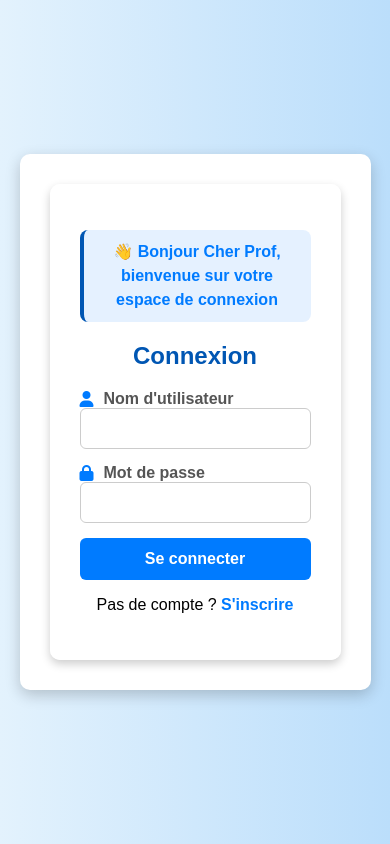
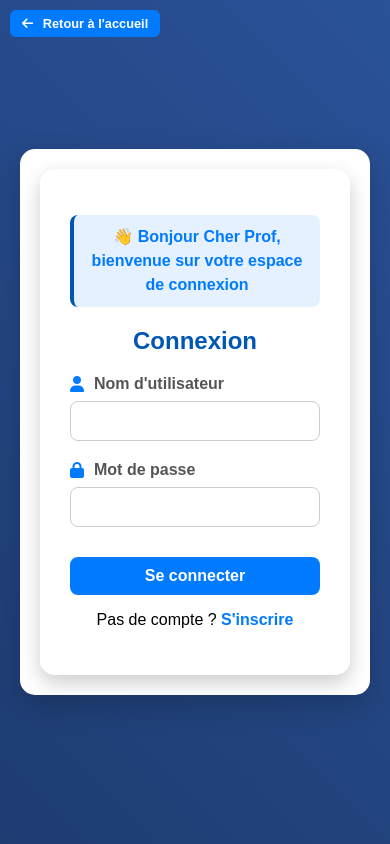
Before and after one commit to 1fatm/IPLD-NEW, a Python web app: template python/templates/connexion_prof.html in a window 390 px wide. Run offline with Jinja, Linux system fonts and the light colour scheme; the template is opened without the code that fills it, so the values that code supplies are empty; grey boxes are pictures that could not be loaded.

Commit message:
Mofications pages

```diff
--- a/python/static/css/styles.css
+++ b/python/static/css/styles.css
@@ -1,4 +1,4 @@
-/* Styles globaux */
+
 body {
     font-family: 'Poppins', sans-serif;
     margin: 0;
@@ -6,71 +6,67 @@ body {
     display: flex;
     justify-content: center;
     align-items: center;
-    background: linear-gradient(to right, #e3f2fd, #bbdefb);
+    background: linear-gradient(45deg, #1e3c72, #2a5298);
+    overflow: hidden;
 }
 
-/* Conteneur principal */
+
 .container {
     display: flex;
     width: 90%;
     max-width: 1000px;
     height: 80vh;
     background-color: #fff;
-    box-shadow: 0 5px 15px rgba(0, 0, 0, 0.2);
-    border-radius: 10px;
+    box-shadow: 0 10px 30px rgba(0, 0, 0, 0.2);
+    border-radius: 15px;
     overflow: hidden;
+    animation: fadeIn 1s ease-out;
 }
 
-/* Section Image */
+@keyframes fadeIn {
+    from { opacity: 0; transform: translateY(-20px); }
+    to { opacity: 1; transform: translateY(0); }
+}
+
+
 .image-section {
     flex: 1;
-    background: url('../images/image1.jpeg') center/contain no-repeat;
+    background: url('../images/image1.jpeg') center/cover no-repeat;
     position: relative;
+    animation: slideInLeft 1s ease-out;
 }
 
-/* Effet de superposition */
-.image-section::before {
-    content: "";
-    position: absolute;
-    width: 100%;
-    height: 100%;
-
+@keyframes slideInLeft {
+    from { transform: translateX(-100%); opacity: 0; }
+    to { transform: translateX(0); opacity: 1; }
 }
 
-/* Section Formulaire */
+
 .form-section {
     flex: 1;
     display: flex;
     justify-content: center;
     align-items: center;
     padding: 20px;
+    animation: slideInRight 1s ease-out;
 }
 
-/* Conteneur du formulaire */
+@keyframes slideInRight {
+    from { transform: translateX(100%); opacity: 0; }
+    to { transform: translateX(0); opacity: 1; }
+}
+
+
 .login-container {
     width: 100%;
     max-width: 350px;
     text-align: center;
     padding: 30px;
     background: rgba(255, 255, 255, 0.95);
-    border-radius: 10px;
-    box-shadow: 0 4px 10px rgba(0, 0, 0, 0.2);
-    animation: slideIn 0.6s ease-out;
+    border-radius: 15px;
+    box-shadow: 0 8px 20px rgba(0, 0, 0, 0.2);
 }
 
-/* Animation d’apparition */
-@keyframes slideIn {
-    from {
-        transform: translateY(20px);
-        opacity: 0;
-    }
-    to {
-        transform: translateY(0);
-        opacity: 1;
-    }
-}
-
-/* Message de bienvenue */
 .welcome-message {
     font-size: 1.2em;
     color: #007BFF;
@@ -81,18 +77,22 @@ body {
     background-color: rgba(0, 123, 255, 0.1);
     border-radius: 8px;
     border-left: 4px solid #0056b3;
+    animation: fadeIn 1.5s ease-out;
 }
 
-/* Titres */
+
 h2 {
     margin-bottom: 20px;
     color: #0056b3;
+    font-size: 1.8rem;
+    animation: fadeIn 1.5s ease-out;
 }
 
-/* Groupe d'entrée */
+
 .input-group {
-    margin-bottom: 15px;
+    margin-bottom: 20px;
     text-align: left;
+    animation: fadeIn 1.5s ease-out;
 }
 
 .input-group label {
@@ -100,6 +100,7 @@ h2 {
     display: flex;
     align-items: center;
     color: #555;
+    margin-bottom: 8px;
 }
 
 .input-group label i {
@@ -107,33 +108,34 @@ h2 {
     color: #007BFF;
 }
 
-/* Champs de saisie */
+
 input {
     width: 100%;
     padding: 12px;
     border: 1px solid #ccc;
-    border-radius: 6px;
+    border-radius: 8px;
     box-sizing: border-box;
     transition: 0.3s;
+    font-size: 1rem;
 }
 
 input:focus {
     border-color: #007BFF;
-    box-shadow: 0 0 5px rgba(0, 123, 255, 0.5);
+    box-shadow: 0 0 8px rgba(0, 123, 255, 0.5);
 }
 
-/* Bouton */
 button {
     width: 100%;
     padding: 12px;
     background: #007BFF;
     border: none;
-    border-radius: 6px;
+    border-radius: 8px;
     color: white;
     font-size: 16px;
     font-weight: bold;
     cursor: pointer;
     transition: 0.3s;
+    margin-top: 10px;
 }
 
 button:hover {
@@ -141,18 +143,32 @@ button:hover {
     transform: scale(1.05);
 }
 
-/* Message d’erreur */
+
 .error-message {
     color: #dc3545;
     margin-top: 10px;
     display: none;
+    font-weight: bold;
 }
 
-/* Responsive */
+
+p a {
+    color: #007BFF;
+    text-decoration: none;
+    font-weight: bold;
+    transition: 0.3s;
+}
+
+p a:hover {
+    text-decoration: underline;
+    color: #0056b3;
+}
+
 @media (max-width: 768px) {
     .container {
         flex-direction: column;
         height: auto;
+        margin: 20px;
     }
 
     .image-section {
@@ -164,15 +180,49 @@ button:hover {
     }
 
     .form-section {
-        padding: 30px;
+        padding: 20px;
+    }
+
+    h2 {
+        font-size: 1.5rem;
+    }
+
+    input {
+        padding: 10px;
+    }
+
+    button {
+        padding: 10px;
     }
 }
-p a {
-    color: #007bff;
+
+.back-button {
+    display: inline-block;
+    padding: 6px 12px;
+    background-color: #007BFF;
+    color: white;
     text-decoration: none;
+    border-radius: 6px;
     font-weight: bold;
+    transition: 0.3s;
+    font-size: 0.8rem;
+    margin: 5px;
+    box-sizing: border-box; /
 }
 
-p a:hover {
-    text-decoration: underline;
+.back-button:hover {
+    background-color: #0056b3;
+    transform: scale(1.05);
 }
+
+.back-button i {
+    margin-right: 6px;
+}
+
+
+.back-button.top-left {
+    position: absolute;
+    top: 10px;
+    left: 10px;
+    z-index: 10;
+}
--- a/python/static/css/styles1.css
+++ b/python/static/css/styles1.css
@@ -1,4 +1,4 @@
-/* Styles globaux */
+
 body {
     font-family: 'Poppins', sans-serif;
     margin: 0;
@@ -6,71 +6,67 @@ body {
     display: flex;
     justify-content: center;
     align-items: center;
-    background: linear-gradient(to right, #e3f2fd, #bbdefb);
+    background: linear-gradient(45deg, #1e3c72, #2a5298);
+    overflow: hidden;
 }
 
-/* Conteneur principal */
+
 .container {
     display: flex;
     width: 90%;
     max-width: 1000px;
     height: 80vh;
     background-color: #fff;
-    box-shadow: 0 5px 15px rgba(0, 0, 0, 0.2);
-    border-radius: 10px;
+    box-shadow: 0 10px 30px rgba(0, 0, 0, 0.2);
+    border-radius: 15px;
     overflow: hidden;
+    animation: fadeIn 1s ease-out;
 }
 
-/* Section Image */
+@keyframes fadeIn {
+    from { opacity: 0; transform: translateY(-20px); }
+    to { opacity: 1; transform: translateY(0); }
+}
+
+
 .image-section {
     flex: 1;
-    background: url('../images/image6.jpeg') center/contain no-repeat;
+    background: url('../images/image6.jpeg') center/cover no-repeat;
     position: relative;
+    animation: slideInLeft 1s ease-out;
 }
 
-/* Effet de superposition */
-.image-section::before {
-    content: "";
-    position: absolute;
-    width: 100%;
-    height: 100%;
-
+@keyframes slideInLeft {
+    from { transform: translateX(-100%); opacity: 0; }
+    to { transform: translateX(0); opacity: 1; }
 }
 
-/* Section Formulaire */
+
 .form-section {
     flex: 1;
     display: flex;
     justify-content: center;
     align-items: center;
     padding: 20px;
+    animation: slideInRight 1s ease-out;
 }
 
-/* Conteneur du formulaire */
+@keyframes slideInRight {
+    from { transform: translateX(100%); opacity: 0; }
+    to { transform: translateX(0); opacity: 1; }
+}
+
 .login-container {
     width: 100%;
     max-width: 350px;
     text-align: center;
     padding: 30px;
     background: rgba(255, 255, 255, 0.95);
-    border-radius: 10px;
-    box-shadow: 0 4px 10px rgba(0, 0, 0, 0.2);
-    animation: slideIn 0.6s ease-out;
+    border-radius: 15px;
+    box-shadow: 0 8px 20px rgba(0, 0, 0, 0.2);
 }
 
-/* Animation d’apparition */
-@keyframes slideIn {
-    from {
-        transform: translateY(20px);
-        opacity: 0;
-    }
-    to {
-        transform: translateY(0);
-        opacity: 1;
-    }
-}
 
-/* Message de bienvenue */
 .welcome-message {
     font-size: 1.2em;
     color: #007BFF;
@@ -81,18 +77,22 @@ body {
     background-color: rgba(0, 123, 255, 0.1);
     border-radius: 8px;
     border-left: 4px solid #0056b3;
+    animation: fadeIn 1.5s ease-out;
 }
 
-/* Titres */
+
 h2 {
     margin-bottom: 20px;
     color: #0056b3;
+    font-size: 1.8rem;
+    animation: fadeIn 1.5s ease-out;
 }
 
-/* Groupe d'entrée */
+
 .input-group {
-    margin-bottom: 15px;
+    margin-bottom: 20px;
     text-align: left;
+    animation: fadeIn 1.5s ease-out;
 }
 
 .input-group label {
@@ -100,6 +100,7 @@ h2 {
     display: flex;
     align-items: center;
     color: #555;
+    margin-bottom: 8px;
 }
 
 .input-group label i {
@@ -107,33 +108,35 @@ h2 {
     color: #007BFF;
 }
 
-/* Champs de saisie */
+
 input {
     width: 100%;
     padding: 12px;
     border: 1px solid #ccc;
-    border-radius: 6px;
+    border-radius: 8px;
     box-sizing: border-box;
     transition: 0.3s;
+    font-size: 1rem;
 }
 
 input:focus {
     border-color: #007BFF;
-    box-shadow: 0 0 5px rgba(0, 123, 255, 0.5);
+    box-shadow: 0 0 8px rgba(0, 123, 255, 0.5);
 }
 
-/* Bouton */
+
 button {
     width: 100%;
     padding: 12px;
     background: #007BFF;
     border: none;
-    border-radius: 6px;
+    border-radius: 8px;
     color: white;
     font-size: 16px;
     font-weight: bold;
     cursor: pointer;
     transition: 0.3s;
+    margin-top: 10px;
 }
 
 button:hover {
@@ -141,18 +144,33 @@ button:hover {
     transform: scale(1.05);
 }
 
-/* Message d’erreur */
+
 .error-message {
     color: #dc3545;
     margin-top: 10px;
     display: none;
+    font-weight: bold;
 }
 
-/* Responsive */
+
+p a {
+    color: #007BFF;
+    text-decoration: none;
+    font-weight: bold;
+    transition: 0.3s;
+}
+
+p a:hover {
+    text-decoration: underline;
+    color: #0056b3;
+}
+
+
 @media (max-width: 768px) {
     .container {
         flex-direction: column;
         height: auto;
+        margin: 20px;
     }
 
     .image-section {
@@ -164,15 +182,49 @@ button:hover {
     }
 
     .form-section {
-        padding: 30px;
+        padding: 20px;
+    }
+
+    h2 {
+        font-size: 1.5rem;
+    }
+
+    input {
+        padding: 10px;
+    }
+
+    button {
+        padding: 10px;
     }
 }
-p a {
-    color: #007bff;
+
+.back-button {
+    display: inline-block;
+    padding: 6px 12px;
+    background-color: #007BFF;
+    color: white;
     text-decoration: none;
+    border-radius: 6px;
     font-weight: bold;
+    transition: 0.3s;
+    font-size: 0.8rem;
+    box-sizing: border-box;
 }
 
-p a:hover {
-    text-decoration: underline;
+.back-button:hover {
+    background-color: #0056b3;
+    transform: scale(1.05);
 }
+
+.back-button i {
+    margin-right: 6px;
+}
+
+
+.back-button.top-left {
+    position: absolute;
+    top: 10px;
+    left: 10px;
+    z-index: 10;
+    margin: 0;
+}
--- a/python/templates/connexion_etudiant.html
+++ b/python/templates/connexion_etudiant.html
@@ -4,11 +4,15 @@
     <meta charset="UTF-8">
     <meta name="viewport" content="width=device-width, initial-scale=1.0">
     <title>Page de Connexion</title>
-    <link rel="stylesheet" href="{{ url_for('static', filename='css/styles1.css') }}">
+    <link rel="stylesheet" href="{{ url_for('static', filename='css/styles.css') }}">
     <link rel="stylesheet" href="https://cdnjs.cloudflare.com/ajax/libs/font-awesome/6.0.0-beta3/css/all.min.css">
 </head>
 <body>
     <div class="container">
+
+        <a href="/" class="back-button top-left">
+            <i class="fas fa-arrow-left"></i> Retour à l'accueil
+        </a>
         <div class="image-section"></div>
         <div class="form-section">
             <div class="login-container">
--- a/python/templates/connexion_prof.html
+++ b/python/templates/connexion_prof.html
@@ -4,11 +4,14 @@
     <meta charset="UTF-8">
     <meta name="viewport" content="width=device-width, initial-scale=1.0">
     <title>Page de Connexion</title>
-    <link rel="stylesheet" href="{{ url_for('static', filename='css/styles.css') }}">
+    <link rel="stylesheet" href="{{ url_for('static', filename='css/styles1.css') }}">
     <link rel="stylesheet" href="https://cdnjs.cloudflare.com/ajax/libs/font-awesome/6.0.0-beta3/css/all.min.css">
 </head>
 <body>
     <div class="container">
+        <a href="/" class="back-button top-left">
+            <i class="fas fa-arrow-left"></i> Retour à l'accueil
+        </a>
         <div class="image-section"></div>
         <div class="form-section">
             <div class="login-container">
--- a/python/templates/inscription_prof.html
+++ b/python/templates/inscription_prof.html
@@ -8,8 +8,9 @@
     <link rel="stylesheet" href="https://cdnjs.cloudflare.com/ajax/libs/font-awesome/6.0.0-beta3/css/all.min.css">
 </head>
 <body>
+    <a href="/" class="back-button">Retour</a>
     <div class="container">
-        <div class="form-box">
+        <div class="card">
             <h1> Inscription</h1>
             <form id="registerForm" method="POST" action="/inscriptionprofcode">
                 {% if erreur_message %}
```
Also changed, not shown: python/static/css/accueil.css (+97 -28 lines), python/static/css/style2.css (+74 -38 lines), python/static/css/style3.css (+22 -25 lines), python/templates/inscription_etudiant.html (+8 -7 lines), python/templates/accueil.html (line endings or trailing spaces).
